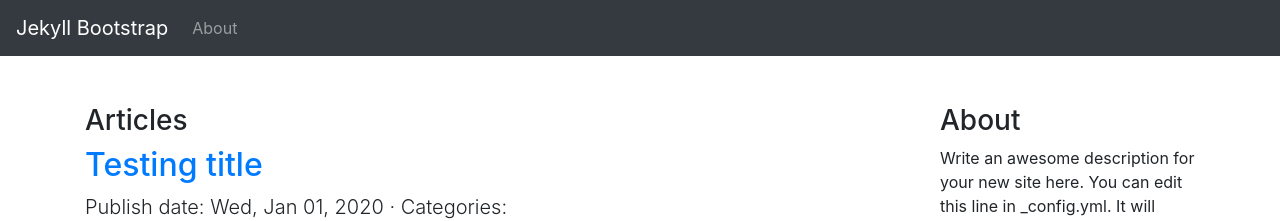
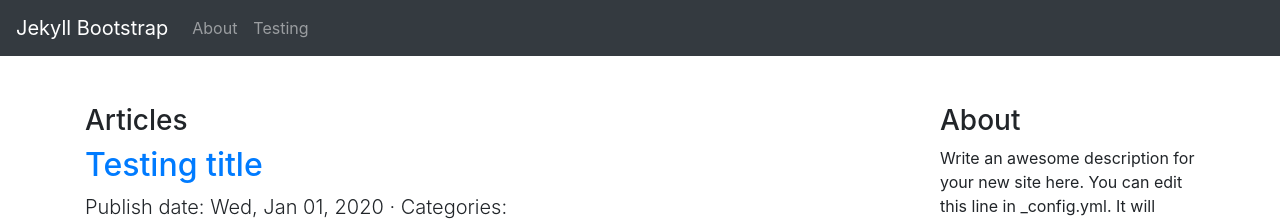
Before and after one commit to sanchan92/sanchan-test.github.io, a Jekyll site: the page built from jekyll-bootstrap/index.md, in a window 1280 px wide. Shown: the top 221 px of the page. Built offline with Jekyll 4.4.1, drawn with Linux system fonts in a browser that asks for light colours.

```diff
--- a/jekyll-bootstrap/_includes/head.html
+++ b/jekyll-bootstrap/_includes/head.html
@@ -11,4 +11,5 @@
 
     <!-- Stylesheets link-tags -->
     <link rel="stylesheet" type="text/css" media="all" href="{{ "/assets/css/jekyll-bootstrap.css" | relative_url }}" />
+    <title> {{ page.title | escape }} </title>
 </head>
--- a/jekyll-bootstrap/_layouts/home.html
+++ b/jekyll-bootstrap/_layouts/home.html
@@ -1,5 +1,6 @@
 ---
 layout: default
+title: Testing
 ---
 <div class="container pt-5">
     <div class="row">
--- a/jekyll-bootstrap/index.md
+++ b/jekyll-bootstrap/index.md
@@ -1,5 +1,6 @@
 ---
 layout: home
+title: Testing
 pagination:
   enabled: true
   sort_reverse: false
```
Also changed, not shown: 7 other files.
